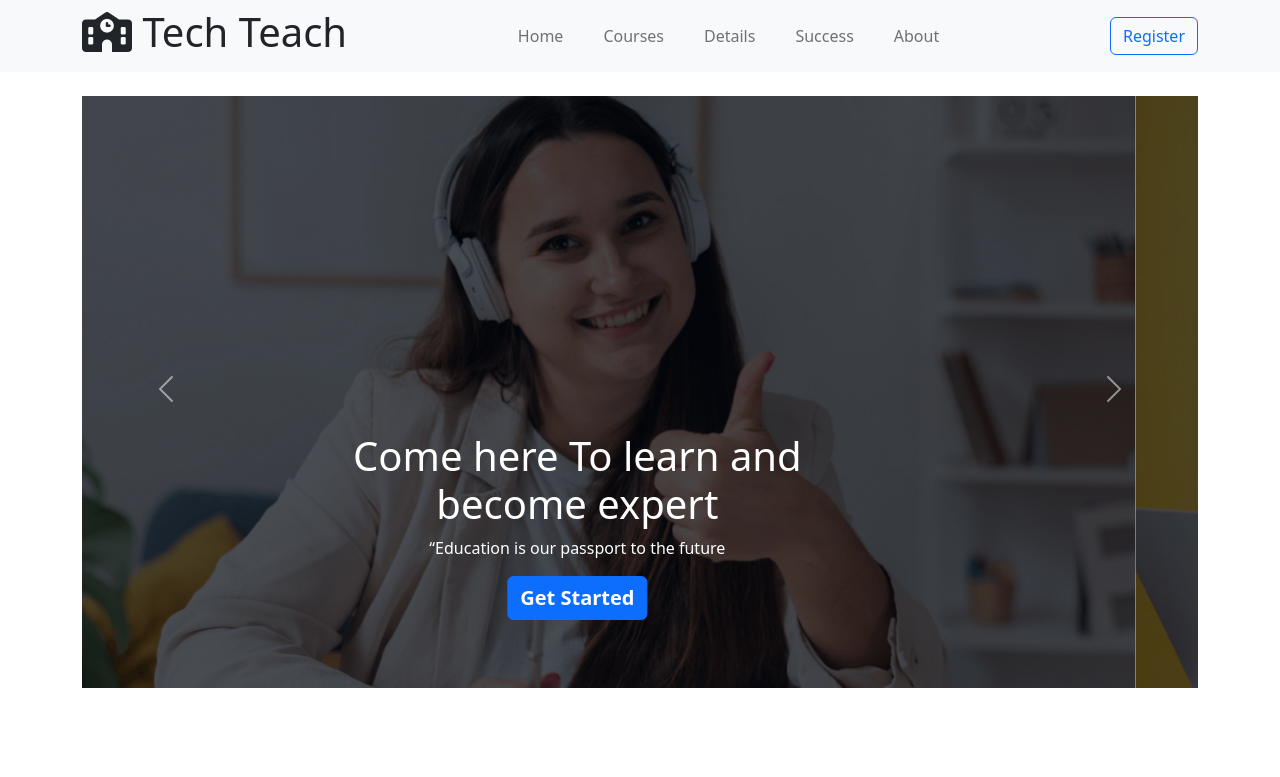
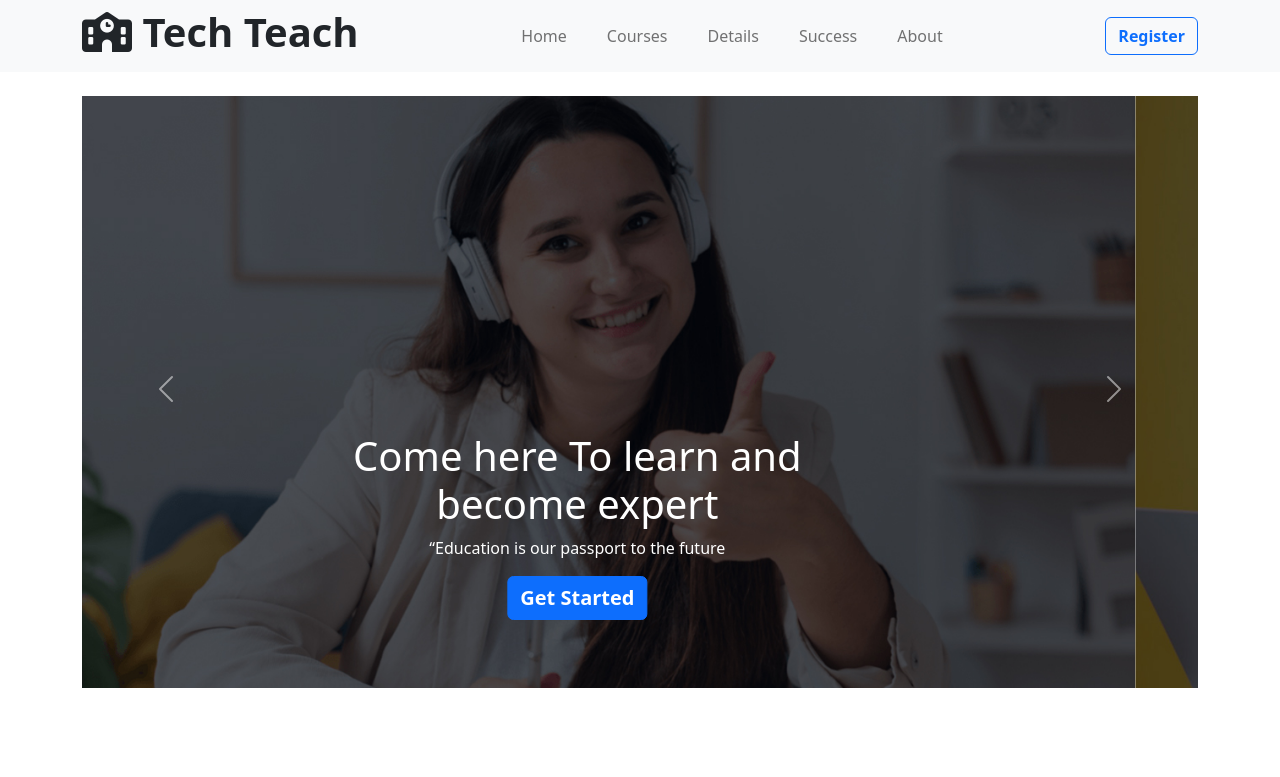
Before and after one commit to HABIBA0303/Tech-Teach, a plain HTML site: page index.html in a window 1280 px wide. Shown: the top 777 px of the page. Drawn offline with nearby package versions, Linux system fonts and the light colour scheme.

Commit message:
last-check

```diff
--- a/index.html
+++ b/index.html
@@ -15,7 +15,7 @@
     <header class="container">
         <nav class="navbar navbar-expand-lg fixed-top bg-light">
             <div class="container">
-                <h1><i class="fa-solid fa-school"></i> Tech Teach</h1>
+                <h1><i class="fa-solid fa-school"></i> <b>Tech Teach</b></h1>
                 <button class="navbar-toggler md:cover-0" type="button" data-bs-toggle="collapse"
                     data-bs-target="#navbarNavAltMarkup" aria-controls="navbarNavAltMarkup" aria-expanded="false"
                     aria-label="Toggle navigation">
@@ -29,7 +29,7 @@
                         <a class="nav-link" href="#">Success</a>
                         <a class="nav-link" href="#">About</a>
                     </div>
-                    <button class="btn btn-outline-primary ms-auto md:order-1" type="submit">Register</button>
+                    <button class="btn btn-outline-primary ms-auto md:order-1" type="submit"><b>Register</b></button>
                 </div>
             </div>
         </nav>
```
